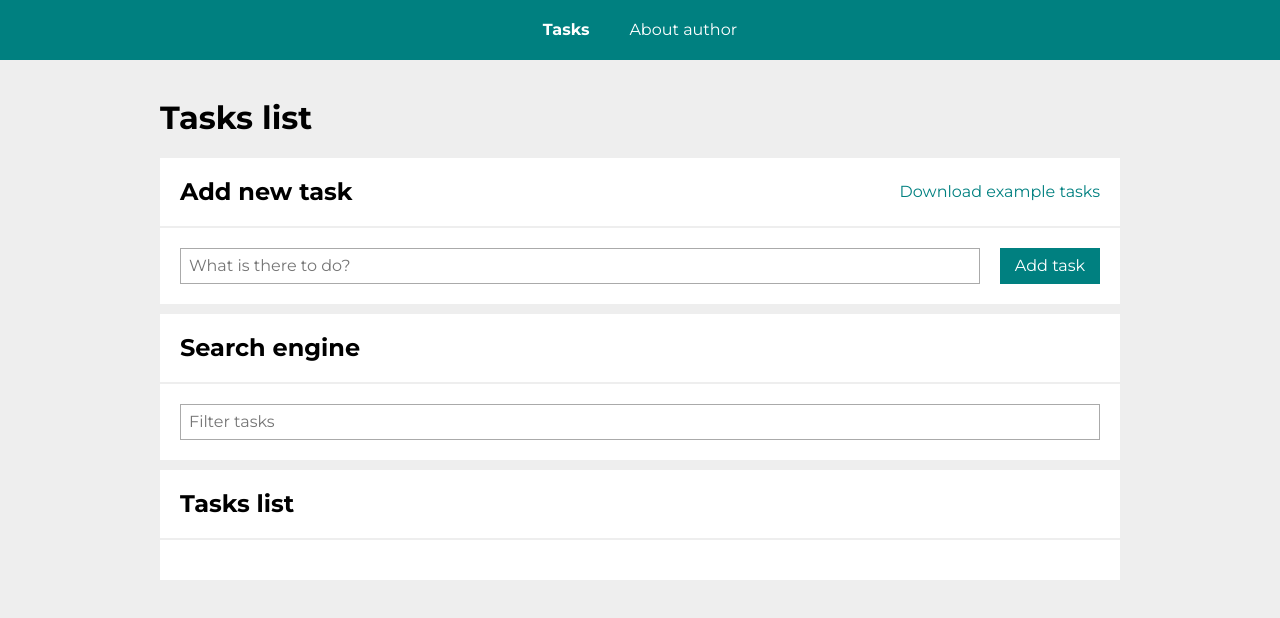
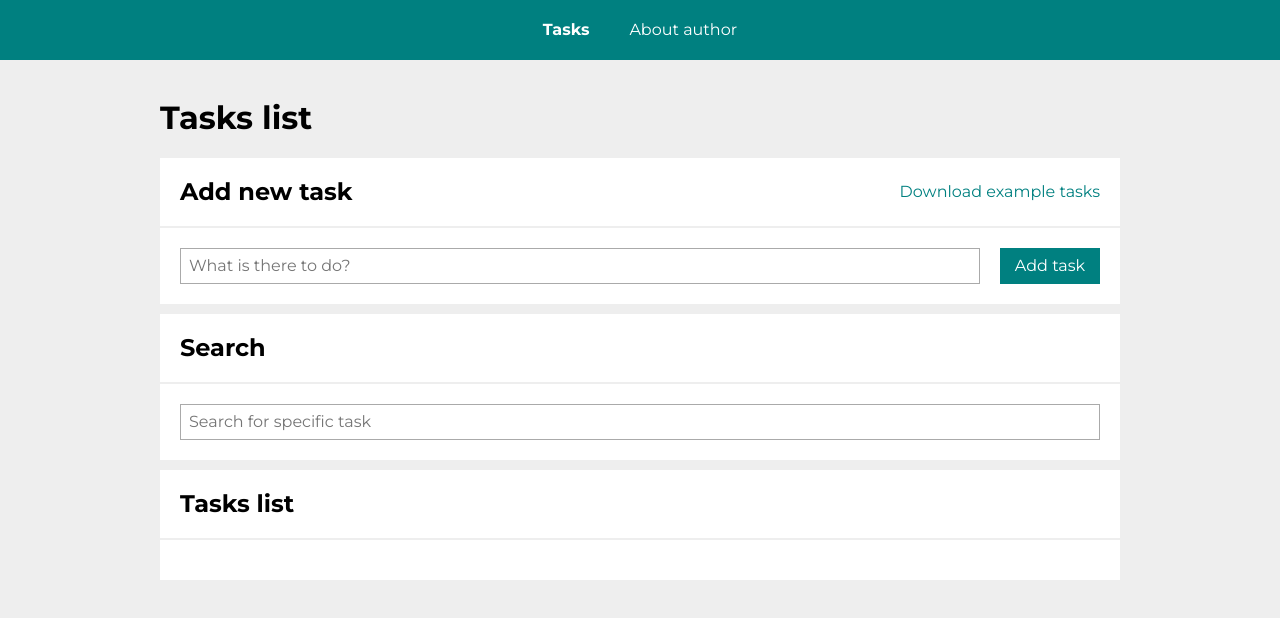
Before and after one commit to Adrode/todos-list-react-ts, a React (Create React App) app: page /#/tasks in a window 1280 px wide. Shown: the top 618 px of the page. Built offline with nearby package versions, Linux system fonts and the light colour scheme.

Commit message:
Serach comp titles changed

```diff
--- a/src/features/tasks/TasksPage/Search/index.tsx
+++ b/src/features/tasks/TasksPage/Search/index.tsx
@@ -17,7 +17,7 @@ const Search = () => {
     return (
         <Wrapper>
             <Input
-                placeholder="Filter tasks"
+                placeholder="Search for specific task"
                 value={query || ""}
                 onChange={onInputChange}
             ></Input>
--- a/src/features/tasks/TasksPage/index.tsx
+++ b/src/features/tasks/TasksPage/index.tsx
@@ -18,7 +18,7 @@ const TasksPage = () => (
     />
 
     <Section
-      title="Search engine"
+      title="Search"
       body={<Search />}
     />
 
```
